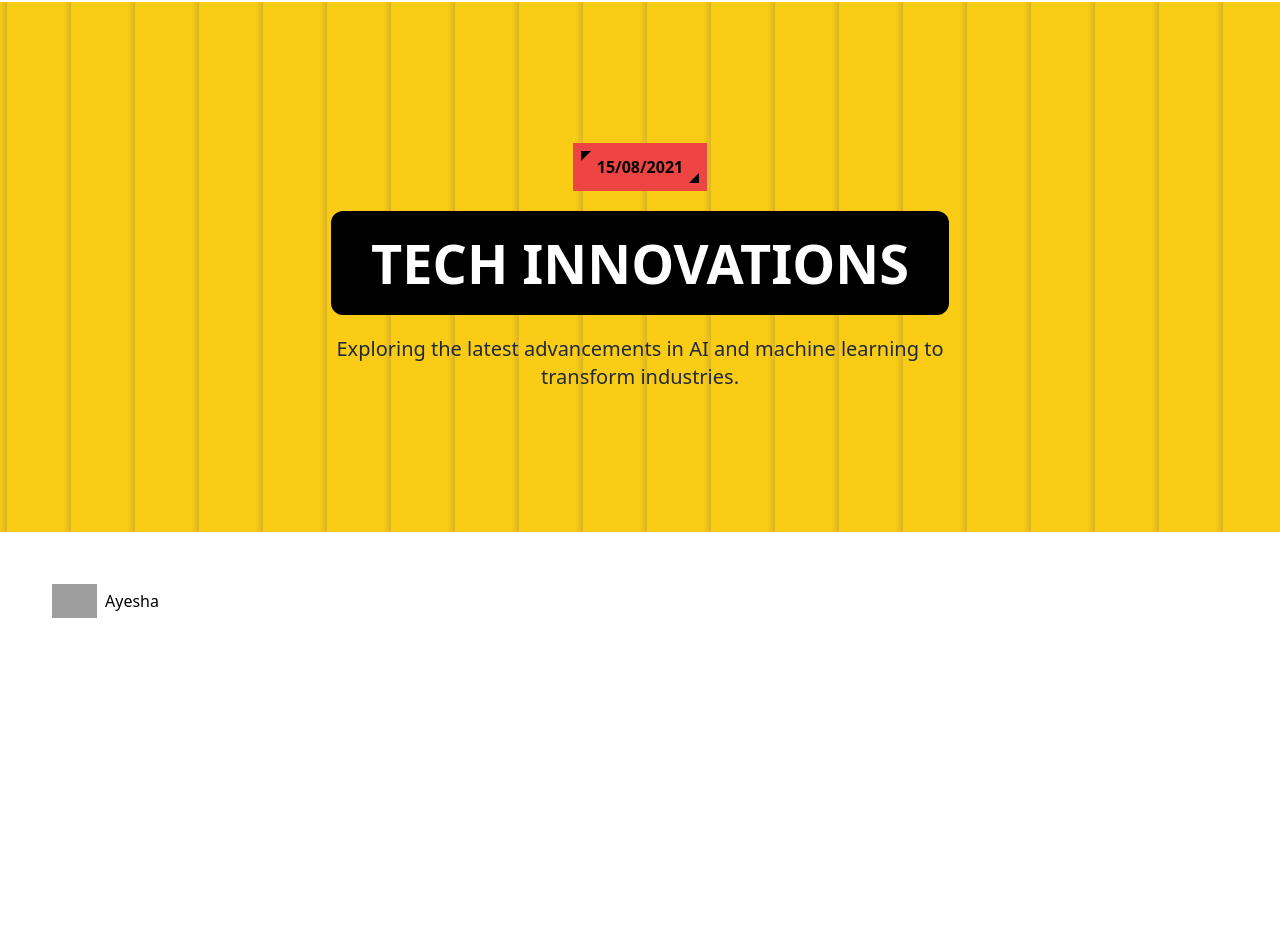
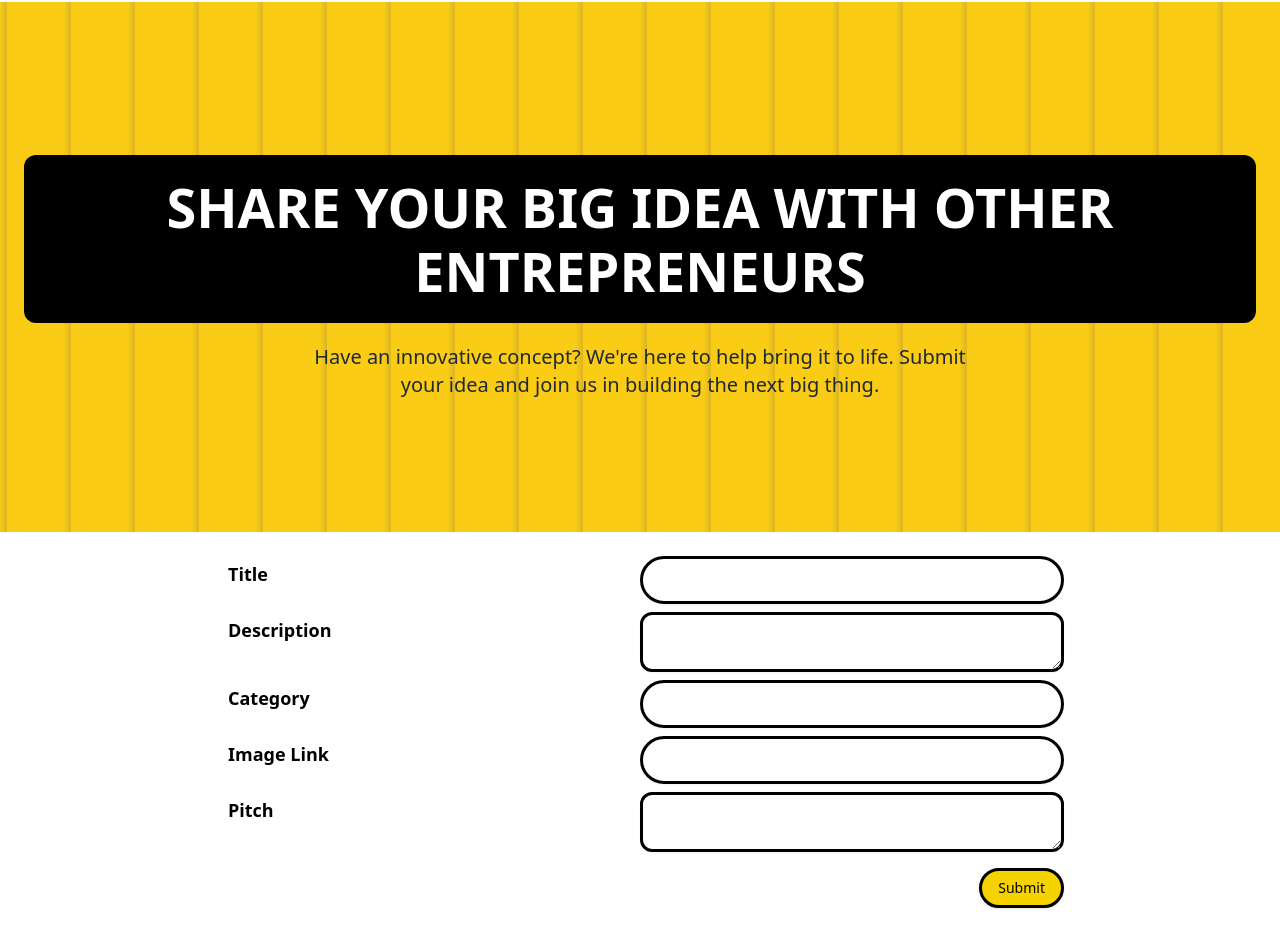
Before and after one commit to devinsomniac/xCombinator-startup, a Next.js app: page /startup/create in a window 1280 px wide. Shown: the part 130-1058 px from the top of the page. Before the commit the page ends 800 px from the top, so only its background shows below. Built offline with nearby package versions, Linux system fonts and the light colour scheme; no server answers; grey boxes are pictures that could not be loaded.

Commit message:
Completed create page

```diff
--- a/app/(root)/page.tsx
+++ b/app/(root)/page.tsx
@@ -18,9 +18,9 @@ const page = async ({ searchParams }: { searchParams: Promise<{ query?: string }
         {query ? <p>Search Results for "{query}"</p> : <p>All Recommendations</p>}
       </div>
 
-      <section className='grid grid-cols-1 md:grid-cols-3 lg:grid-cols-3'>
+      <section className='p-8 grid grid-cols-1 md:grid-cols-3 lg:grid-cols-3 gap-6'>
         {posts?.map((post, index) => (
-          <div key={index} className='flex justify-center mb-5'>
+          <div key={index} className='flex justify-center mb-5 '>
             <StartupCard post={post} />
           </div>
         ))}
--- /dev/null
+++ b/app/(root)/startup/create/page.tsx
@@ -0,0 +1,47 @@
+import React from 'react'
+import { Input } from '@/components/ui/input'
+import { Textarea } from "@/components/ui/textarea"
+import { Button } from '@/components/ui/button'
+
+const page = () => {
+  return (
+    <div>
+      <section className='yellow_container'>
+        <h2 className='heading'>Share Your Big Idea with Other Entrepreneurs</h2>
+        <p className='sub-heading'>Have an innovative concept? We're here to help bring it to life. Submit your idea and join us in building the next big thing.</p>
+      </section>
+      <section className='create_section'>
+        <form >
+          <div className='grid grid-cols-1 md:grid-cols-2'>
+          <label className='create_section_label'>Title</label>
+          <Input
+            className='mt-2 h-12 rounded-full border-black border-[3px]'
+          />
+          <label className='create_section_label'>Description</label>
+          <Textarea
+            className='mt-2 h-12 rounded-xl border-black border-[3px]'
+          />
+          <label className='create_section_label'>Category</label>
+          <Input
+            className='mt-2 h-12 rounded-full border-black border-[3px]'
+          />
+          <label className='create_section_label'>Image Link</label>
+          <Input
+            className='mt-2 h-12 rounded-full border-black border-[3px]'
+          />
+          <label className='create_section_label'>Pitch</label>
+          <Textarea
+            className='mt-2 h-12 rounded-xl border-black border-[3px]'
+          />
+          </div>
+          <div className='flex justify-end'>
+          <Button className='bg-[#f4d301] mt-4 h-10 rounded-full border-[3px] border-black'>Submit</Button>
+          </div>
+        </form>
+
+      </section>
+    </div>
+  )
+}
+
+export default page
--- a/app/globals.css
+++ b/app/globals.css
@@ -34,6 +34,12 @@
 .tag-tri {
   @apply before:content-[''] before:absolute before:top-2 before:left-2 before:border-t-[10px] before:border-t-black before:border-r-[10px] before:border-r-transparent after:content-[''] after:absolute after:bottom-2 after:right-2 after:border-b-[10px] after:border-b-black after:border-l-[10px] after:border-l-transparent;
 }
+.create_section{
+  @apply py-4 flex flex-col px-10 md:mr-44 md:ml-44 pb-5
+}
+.create_section_label{
+  @apply font-semibold text-lg ml-3 mt-3
+}
 
   .pattern{
       background-image: linear-gradient(
--- a/components/ui/input.tsx
+++ b/components/ui/input.tsx
@@ -11,7 +11,7 @@ const Input = React.forwardRef<HTMLInputElement, InputProps>(
       <input
         type={type}
         className={cn(
-          "flex h-9 w-full rounded-md border border-input bg-transparent px-3 py-1 text-sm shadow-sm transition-colors file:border-0 file:bg-transparent file:text-sm file:font-medium file:text-foreground placeholder:text-muted-foreground focus-visible:outline-none focus-visible:ring-1 focus-visible:ring-ring disabled:cursor-not-allowed disabled:opacity-50",
+          "flex h-9 w-full rounded-md border border-input bg-transparent px-3 py-1 text-base shadow-sm transition-colors file:border-0 file:bg-transparent file:text-sm file:font-medium file:text-foreground placeholder:text-muted-foreground focus-visible:outline-none focus-visible:ring-1 focus-visible:ring-ring disabled:cursor-not-allowed disabled:opacity-50 md:text-sm",
           className
         )}
         ref={ref}
--- /dev/null
+++ b/components/ui/textarea.tsx
@@ -0,0 +1,22 @@
+import * as React from "react"
+
+import { cn } from "@/lib/utils"
+
+const Textarea = React.forwardRef<
+  HTMLTextAreaElement,
+  React.ComponentProps<"textarea">
+>(({ className, ...props }, ref) => {
+  return (
+    <textarea
+      className={cn(
+        "flex min-h-[60px] w-full rounded-md border border-input bg-transparent px-3 py-2 text-base shadow-sm placeholder:text-muted-foreground focus-visible:outline-none focus-visible:ring-1 focus-visible:ring-ring disabled:cursor-not-allowed disabled:opacity-50 md:text-sm",
+        className
+      )}
+      ref={ref}
+      {...props}
+    />
+  )
+})
+Textarea.displayName = "Textarea"
+
+export { Textarea }
```
